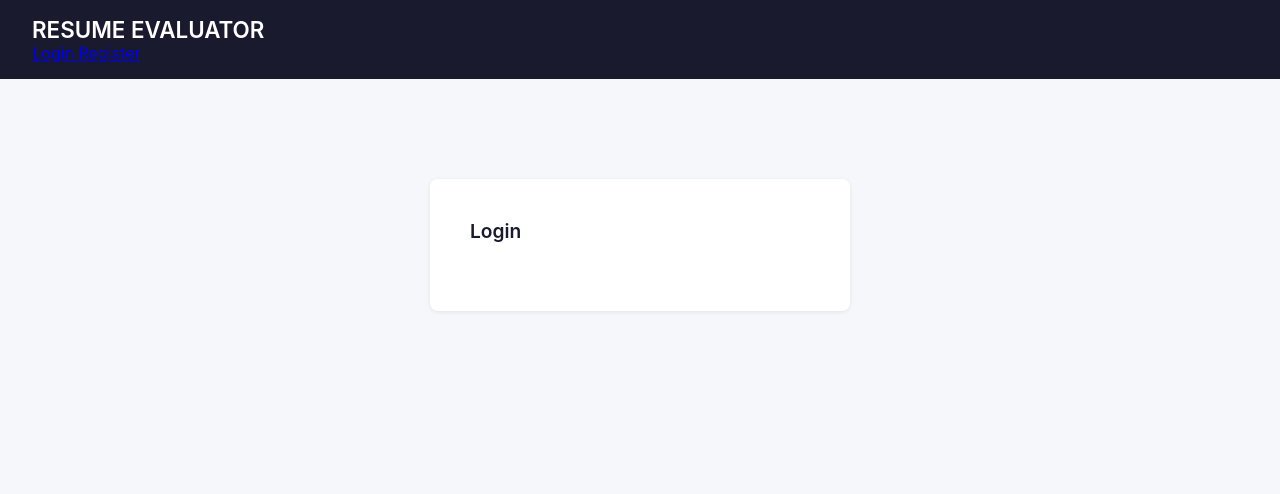
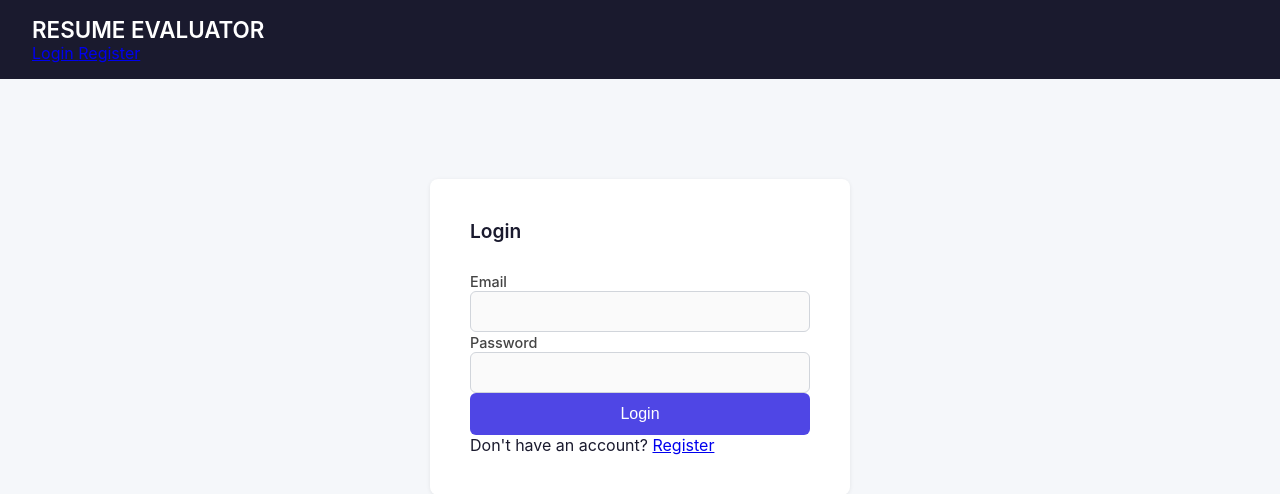
Before and after one commit to mnarzaid247-stack/SDA, a React (Vite) app in the folder resume-evaluator/week2/: page /login in a window 1280 px wide. Shown: the top 494 px of the page. Built offline with nearby package versions, Linux system fonts and the light colour scheme.

Commit message:
Update LoginPage.jsx

```diff
--- a/resume-evaluator/week2/src/pages/LoginPage.jsx
+++ b/resume-evaluator/week2/src/pages/LoginPage.jsx
@@ -1,13 +1,43 @@
-// TODO Day 4: build a login form with controlled email and password inputs
-//             add a submit handler that console.logs the values for now
-//             add a link to the Register page
+import { useState } from 'react'
+import { Link } from 'react-router-dom'
 
 export default function LoginPage() {
+  const [email, setEmail] = useState('')
+  const [password, setPassword] = useState('')
+
+  function handleSubmit(e) {
+    e.preventDefault()
+    console.log({ email, password })
+  }
+
   return (
     <main className="auth-page">
       <div className="auth-card">
         <h2>Login</h2>
-        {/* Build your login form here */}
+
+        <form onSubmit={handleSubmit}>
+          <label htmlFor="email">Email</label>
+          <input
+            type="email"
+            id="email"
+            value={email}
+            onChange={(e) => setEmail(e.target.value)}
+          />
+
+          <label htmlFor="password">Password</label>
+          <input
+            type="password"
+            id="password"
+            value={password}
+            onChange={(e) => setPassword(e.target.value)}
+          />
+
+          <button type="submit">Login</button>
+        </form>
+
+        <p>
+          Don't have an account? <Link to="/register">Register</Link>
+        </p>
       </div>
     </main>
   )
```
